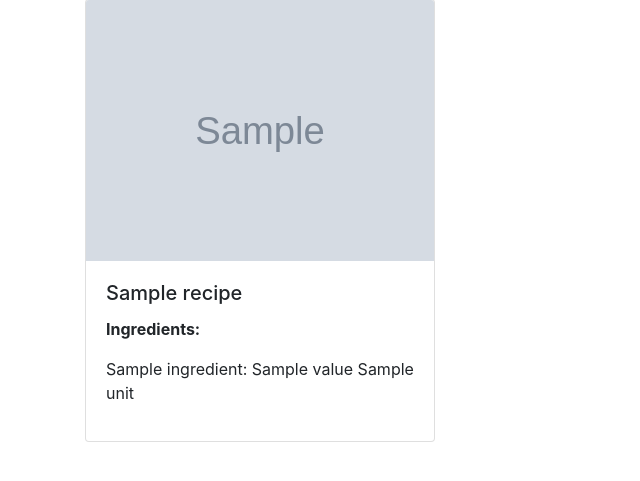
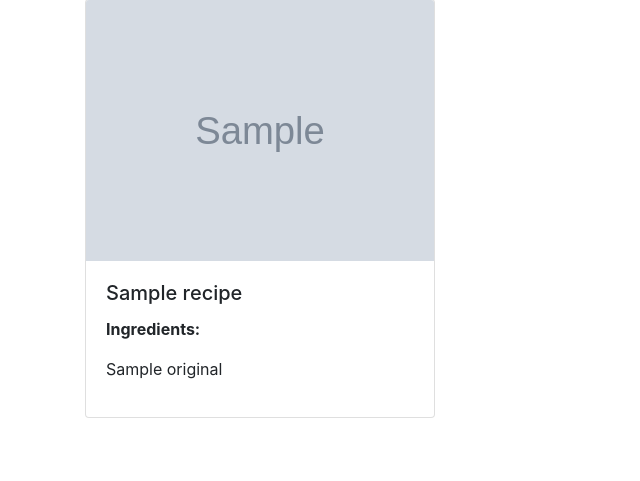
Before and after one commit to thabnir/CookCheap, a Flask app: template templates/recipesbyfood.html in a window 1280 px wide. Shown: the part 79-560 px from the top of the page, without its empty margins (0-640 px from the left). Run offline with Flask 3, Linux system fonts and the light colour scheme; the template is opened without the code that fills it: most values are stand-ins (such as "Sample title", 1, 10 or a date in 2020); grey boxes marked "Sample" are stand-in pictures; some libraries are stand-ins or nearby versions.

Commit message:
Improved the display of ingredients for get_recipe_by_food

```diff
--- a/app.py
+++ b/app.py
@@ -5,6 +5,24 @@ from dotenv import load_dotenv
 import os
 import image_recognition
 load_dotenv()
+
+# complex search: query -> title, id
+# Search Recipes by Ingredients (findByIngredients): ingredients -> title, id, ingredients (all), likes
+# Get Recipe Information (ID input): ID -> title, id, ingredients (all)
+
+
+
+# Search recipes
+# https://api.spoonacular.com/recipes/complexSearch
+# query, cuisine, excludeCuisine, diet, intolerances, equipment, includeIngredients, excludeIngredients, type
+# query: offset, number, results (contains title and id), totalResults
+
+# Search recipes by ingredients
+# https://api.spoonacular.com/recipes/findByIngredients
+# id, image, imageType, likes, missedIngredientCount, missedIngredients, title, unusedIngredients, usedIngredientCount, usedIngredients
+# query: ingredients, number, limitLicense, ranking, ignorePantry
+
+
 
 app = Flask(__name__)
 
@@ -40,6 +58,8 @@ def get_recipes():
         response = requests.get(FIND_BY_INGREDIENTS_URL, params=params)
 
         if response.status_code == 200:
+            # 'id', 'title', 'image', 'imageType', 'usedIngredientCount', 'missedIngredientCount',
+            # 'missedIngredients', 'usedIngredients', 'unusedIngredients', 'likes'
             recipes = response.json()
             print(f"recipes: {recipes}")
             return render_template("recipes.html", recipes=recipes)
@@ -60,14 +80,12 @@ def get_recipe_by_food():
 
         response = requests.get(SPOONACULAR_COMPLEX_SEARCH, params=params) # get recipes by food
         if response.status_code == 200:
-            recipe_names = response.json()["results"] # id, foodname, image, imageType
-            recipe_ids = list(map(lambda r: r['id'], recipe_names))
-            recipe_ingredients = [requests.get(f"https://api.spoonacular.com/recipes/{ID}/ingredientWidget.json",
+            recipes = response.json()["results"] # id, title, image, imageType
+            print("recipes:", recipes)
+            recipe_ids = list(map(lambda r: r['id'], recipes))
+            recipes_info = [requests.get(f"https://api.spoonacular.com/recipes/{ID}/information",
                                                {"apiKey": SPOONACULAR, "id": ID}).json() for ID in recipe_ids]
-            name_by_ingredients = [{**recipe_id, **recipe_ingredient}
-                                 for (recipe_id, recipe_ingredient) in zip(recipe_names, recipe_ingredients)]
-            print(name_by_ingredients)
-            return render_template("recipesbyfood.html", recipes=name_by_ingredients) # passed arguments MUST be jsons
+            return render_template("recipesbyfood.html", recipes=recipes_info) # passed arguments MUST be jsons
         else:
             print(f"Error: {response.status_code} - {response.text}")
             return f"Error: {response.status_code} - {response.text}"
--- a/templates/index.html
+++ b/templates/index.html
@@ -51,8 +51,8 @@
         <h1 class="text-center">Recipe App</h1>
         <form action="/recipes" method="post">
             <div class="form-group">
-                <label for="food_input">Enter ingredients you like (comma-separated):</label>
-                <input type="text" id="food_input" name="food_input" class="form-control" required />
+                <label for="ingredients_input">Enter ingredients you like (comma-separated):</label>
+                <input type="text" id="ingredients_input" name="ingredients_input" class="form-control" required />
             </div>
             <button type="submit" class="btn btn-primary btn-block">
                 Get Recipes
--- a/templates/recipesbyfood.html
+++ b/templates/recipesbyfood.html
@@ -18,8 +18,8 @@
                             <h5 class="card-title">{{ recipe.title }}</h5>
                             <p class="card-text"><strong>Ingredients:</strong></p>
                             <ul class="list-unstyled">
-                                {% for ingredient in recipe.ingredients %}
-                                    <li>{{ ingredient.name }}: {{ingredient.amount.metric.value}} {{ingredient.amount.metric.unit}}</li>
+                                {% for ingredient in recipe.extendedIngredients %}
+                                    <li>{{ ingredient.original }}</li>
                                 {% endfor %}
                             </ul>
                         </div>
```
